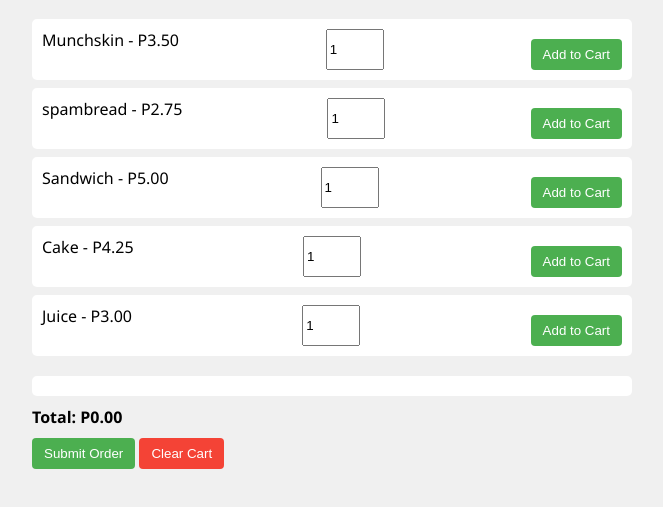
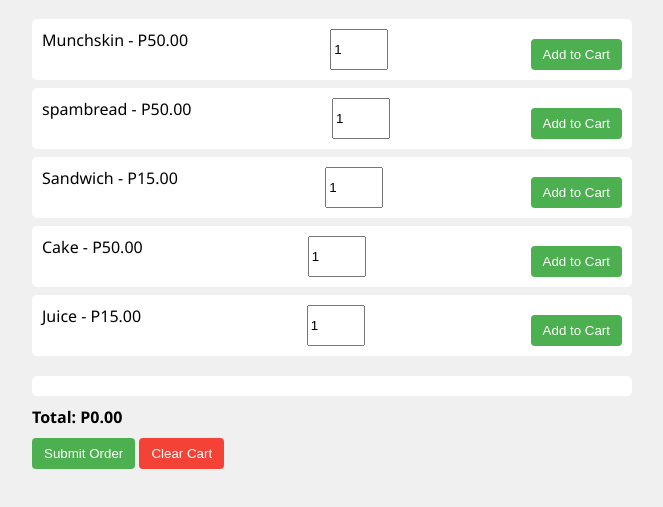
Before and after one commit to Adrielxcs/HACE-store, a plain HTML site: page index.html in a window 1280 px wide. Shown: the part 87-594 px from the top of the page, without its empty margins (308-971 px from the left). Drawn offline with Linux system fonts and the light colour scheme.

Commit message:
Update index.html

```diff
--- a/index.html
+++ b/index.html
@@ -65,11 +65,11 @@
 
   <script>
     const PRODUCTS = {
-      "Munchskin": 3.50,
-      "spambread": 2.75,
-      "Sandwich": 5.00,
-      "Cake": 4.25,
-      "Juice": 3.00
+      "Munchskin": 50.0,
+      "spambread": 50.0,
+      "Sandwich": 15.0,
+      "Cake": 50.0,
+      "Juice": 15
     };
 
     const cart = {};
```
